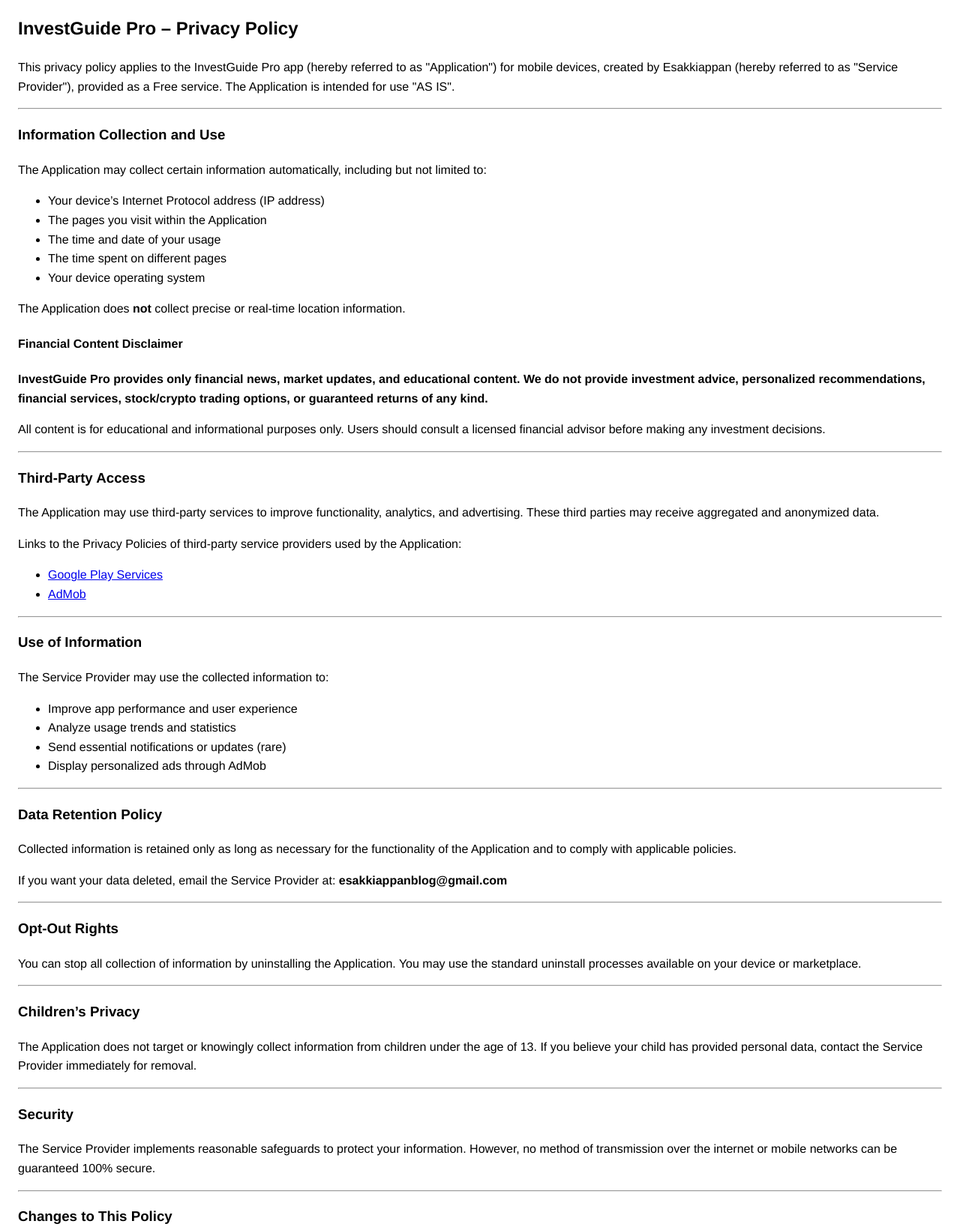
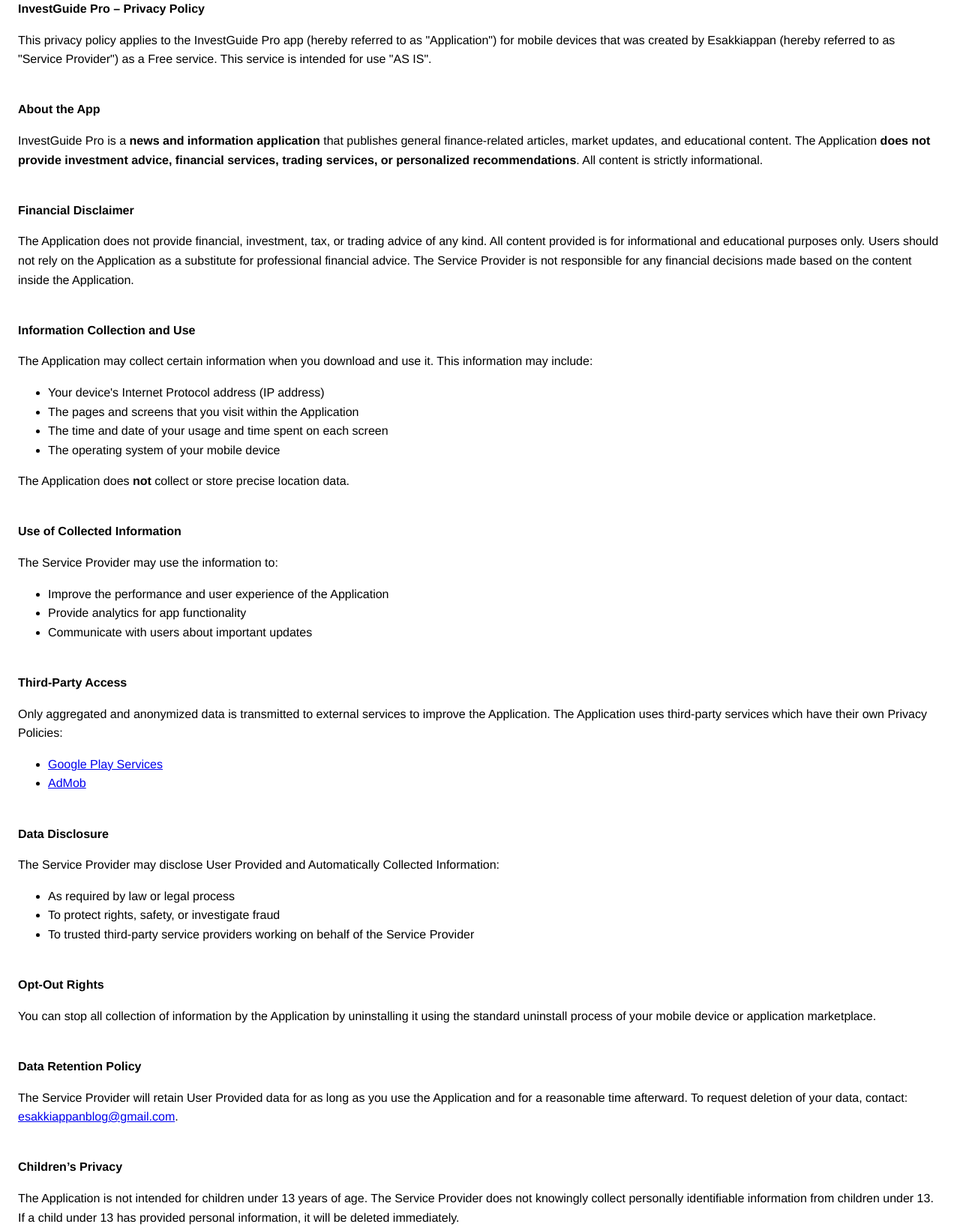
Before and after one commit to esakkiappan444/InvestGuide-Pro, a plain HTML site: page index.html in a window 1280 px wide. Shown: the part 25-1666 px from the top of the page at 75% size. Drawn offline with Linux system fonts and the light colour scheme.

Commit message:
Privacy Policy details and structure
Updated the Privacy Policy for InvestGuide Pro app, including clarifications on information collection, use, and third-party access.

```diff
--- a/index.html
+++ b/index.html
@@ -15,107 +15,91 @@
 </head>
 
 <body>
+    <strong>InvestGuide Pro – Privacy Policy</strong>
+    <p>This privacy policy applies to the InvestGuide Pro app (hereby referred to as "Application") for mobile devices
+        that was created by Esakkiappan (hereby referred to as "Service Provider") as a Free service. This service is intended
+        for use "AS IS".</p>
 
-    <h2>InvestGuide Pro – Privacy Policy</h2>
+    <br><strong>About the App</strong>
+    <p>InvestGuide Pro is a <strong>news and information application</strong> that publishes general finance-related articles,
+        market updates, and educational content. The Application <strong>does not provide investment advice, financial services,
+        trading services, or personalized recommendations</strong>. All content is strictly informational.</p>
 
-    <p>This privacy policy applies to the InvestGuide Pro app (hereby referred to as "Application") for mobile devices,
-        created by Esakkiappan (hereby referred to as "Service Provider"), provided as a Free service. The Application is
-        intended for use "AS IS".</p>
+    <br><strong>Financial Disclaimer</strong>
+    <p>The Application does not provide financial, investment, tax, or trading advice of any kind. All content provided is for
+        informational and educational purposes only. Users should not rely on the Application as a substitute for professional
+        financial advice. The Service Provider is not responsible for any financial decisions made based on the content inside
+        the Application.</p>
 
-    <hr>
+    <br><strong>Information Collection and Use</strong>
+    <p>The Application may collect certain information when you download and use it. This information may include:</p>
+    <ul>
+        <li>Your device's Internet Protocol address (IP address)</li>
+        <li>The pages and screens that you visit within the Application</li>
+        <li>The time and date of your usage and time spent on each screen</li>
+        <li>The operating system of your mobile device</li>
+    </ul>
 
-    <h3>Information Collection and Use</h3>
-    <p>The Application may collect certain information automatically, including but not limited to:</p>
+    <p>The Application does <strong>not</strong> collect or store precise location data.</p>
+
+    <br><strong>Use of Collected Information</strong>
+    <p>The Service Provider may use the information to:</p>
+    <ul>
+        <li>Improve the performance and user experience of the Application</li>
+        <li>Provide analytics for app functionality</li>
+        <li>Communicate with users about important updates</li>
+    </ul>
+
+    <br><strong>Third-Party Access</strong>
+    <p>Only aggregated and anonymized data is transmitted to external services to improve the Application. The Application uses
+        third-party services which have their own Privacy Policies:</p>
 
     <ul>
-        <li>Your device’s Internet Protocol address (IP address)</li>
-        <li>The pages you visit within the Application</li>
-        <li>The time and date of your usage</li>
-        <li>The time spent on different pages</li>
-        <li>Your device operating system</li>
+        <li><a href="https://www.google.com/policies/privacy/" target="_blank" rel="noopener noreferrer">Google Play Services</a></li>
+        <li><a href="https://support.google.com/admob/answer/6128543?hl=en" target="_blank" rel="noopener noreferrer">AdMob</a></li>
     </ul>
 
-    <p>The Application does <strong>not</strong> collect precise or real-time location information.</p>
-
-    <h4>Financial Content Disclaimer</h4>
-    <p><strong>InvestGuide Pro provides only financial news, market updates, and educational content. We do not provide
-        investment advice, personalized recommendations, financial services, stock/crypto trading options, or guaranteed
-        returns of any kind.</strong></p>
-
-    <p>All content is for educational and informational purposes only. Users should consult a licensed financial advisor
-        before making any investment decisions.</p>
-
-    <hr>
-
-    <h3>Third-Party Access</h3>
-    <p>The Application may use third-party services to improve functionality, analytics, and advertising. These third
-        parties may receive aggregated and anonymized data.</p>
-
-    <p>Links to the Privacy Policies of third-party service providers used by the Application:</p>
+    <br><strong>Data Disclosure</strong>
+    <p>The Service Provider may disclose User Provided and Automatically Collected Information:</p>
     <ul>
-        <li><a href="https://www.google.com/policies/privacy/" target="_blank">Google Play Services</a></li>
-        <li><a href="https://support.google.com/admob/answer/6128543?hl=en" target="_blank">AdMob</a></li>
+        <li>As required by law or legal process</li>
+        <li>To protect rights, safety, or investigate fraud</li>
+        <li>To trusted third-party service providers working on behalf of the Service Provider</li>
     </ul>
 
-    <hr>
+    <br><strong>Opt-Out Rights</strong>
+    <p>You can stop all collection of information by the Application by uninstalling it using the standard uninstall process
+        of your mobile device or application marketplace.</p>
 
-    <h3>Use of Information</h3>
-    <p>The Service Provider may use the collected information to:</p>
-    <ul>
-        <li>Improve app performance and user experience</li>
-        <li>Analyze usage trends and statistics</li>
-        <li>Send essential notifications or updates (rare)</li>
-        <li>Display personalized ads through AdMob</li>
-    </ul>
+    <br><strong>Data Retention Policy</strong>
+    <p>The Service Provider will retain User Provided data for as long as you use the Application and for a reasonable time
+        afterward. To request deletion of your data, contact:
+        <a href="mailto:esakkiappanblog@gmail.com">esakkiappanblog@gmail.com</a>.</p>
 
-    <hr>
+    <br><strong>Children’s Privacy</strong>
+    <p>The Application is not intended for children under 13 years of age. The Service Provider does not knowingly collect
+        personally identifiable information from children under 13. If a child under 13 has provided personal information,
+        it will be deleted immediately.</p>
 
-    <h3>Data Retention Policy</h3>
-    <p>Collected information is retained only as long as necessary for the functionality of the Application and to comply
-        with applicable policies.</p>
+    <br><strong>Security</strong>
+    <p>The Service Provider values your trust and strives to use commercially acceptable means to protect your information,
+        although no method of transmission over the internet or mobile networks is 100% secure.</p>
 
-    <p>If you want your data deleted, email the Service Provider at:
-        <strong>esakkiappanblog@gmail.com</strong>
+    <br><strong>Changes to This Privacy Policy</strong>
+    <p>The Service Provider may update this Privacy Policy from time to time. Changes will be posted on this page. Continued
+        use of the Application after updates constitutes acceptance of the revised Privacy Policy.</p>
+
+    <p>This Privacy Policy is effective as of <strong>2025-11-20</strong>.</p>
+
+    <br><strong>Your Consent</strong>
+    <p>By using the Application, you consent to the processing of your information as described in this Privacy Policy.</p>
+
+    <br><strong>Contact Us</strong>
+    <p>If you have any questions or suggestions about the Privacy Policy, please contact:
+        <a href="mailto:esakkiappanblog@gmail.com">esakkiappanblog@gmail.com</a>.
     </p>
 
     <hr>
-
-    <h3>Opt-Out Rights</h3>
-    <p>You can stop all collection of information by uninstalling the Application. You may use the standard uninstall
-        processes available on your device or marketplace.</p>
-
-    <hr>
-
-    <h3>Children’s Privacy</h3>
-    <p>The Application does not target or knowingly collect information from children under the age of 13. If you believe
-        your child has provided personal data, contact the Service Provider immediately for removal.</p>
-
-    <hr>
-
-    <h3>Security</h3>
-    <p>The Service Provider implements reasonable safeguards to protect your information. However, no method of
-        transmission over the internet or mobile networks can be guaranteed 100% secure.</p>
-
-    <hr>
-
-    <h3>Changes to This Policy</h3>
-    <p>This Privacy Policy may be updated from time to time. Any changes will be posted on this page.</p>
-    <p>This policy is effective as of <strong>2025-11-20</strong>.</p>
-
-    <hr>
-
-    <h3>Your Consent</h3>
-    <p>By using the Application, you consent to the processing of your information as described in this Privacy Policy.</p>
-
-    <hr>
-
-    <h3>Contact Us</h3>
-    <p>If you have questions regarding privacy or data handling, contact the Service Provider at:
-        <br><strong>esakkiappanblog@gmail.com</strong>
-    </p>
-
-    <hr>
-
 </body>
 
 </html>
```
